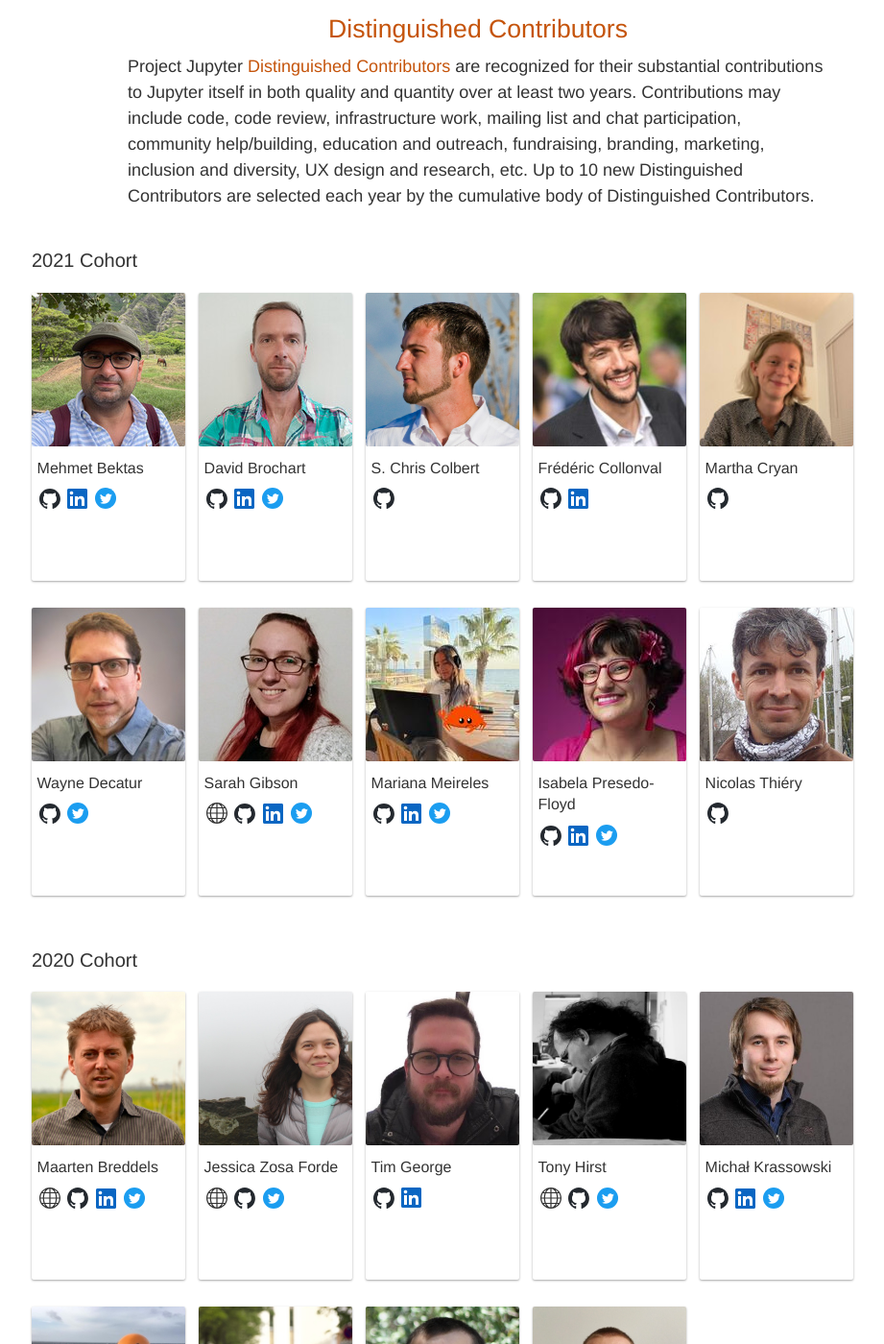
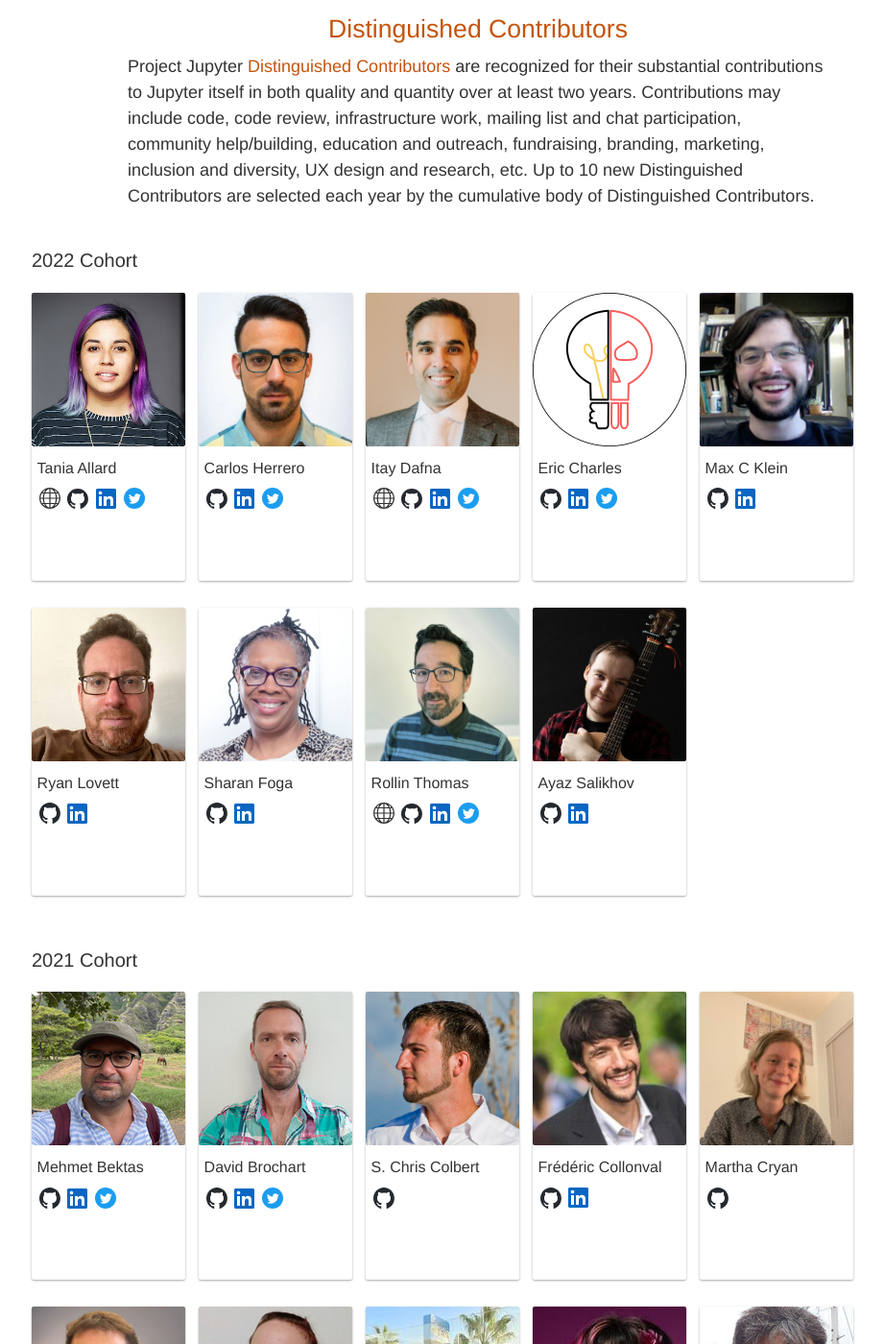
Before and after one commit to jupyter/jupyter.github.io, a Jekyll site: the page built from about.html, in a window 1280 px wide and 1400 px high, scrolled down 2983 px. Shown: the whole window at 96% size, without its empty margins (142-1063 px from the left). Built offline with Jekyll 4.4.1, drawn with Linux system fonts in a browser that asks for light colours; comment, search, counter and statistics services are not loaded.

Commit message:
Add 2022 distinguished contributors

```diff
--- a/about.html
+++ b/about.html
@@ -18,6 +18,60 @@
 contributors_copy: |
   Project Jupyter <a href="https://jupyter.org/governance/distinguished_contributors.html">Distinguished Contributors</a> are recognized for their substantial contributions to Jupyter itself in both quality and quantity over at least two years. Contributions may include code, code review, infrastructure work, mailing list and chat participation, community help/building, education and outreach, fundraising, branding, marketing, inclusion and diversity, UX design and research, etc. Up to 10 new Distinguished Contributors are selected each year by the cumulative body of Distinguished Contributors.
 
+
+distinguished_2022:
+- name: Tania Allard
+  photo: Tania_Allard.jpg
+  twitter_handle: ixek
+  gh_handle: trallard
+  linkedin: https://www.linkedin.com/in/taniaallard/
+  personal: http://trallard.dev/
+
+- name: Carlos Herrero
+  photo: Carlos_Herrero.jpg
+  twitter_handle: hbcarlos_
+  gh_handle: hbcarlos
+  linkedin: https://www.linkedin.com/in/hbcarlos
+
+- name: Itay Dafna
+  photo: ItayDafna.jpg
+  twitter_handle: Itayd
+  gh_handle: ibdafna
+  linkedin: https://www.linkedin.com/in/itaydafna/
+  personal: https://polyglot.codes/
+
+- name: Eric Charles
+  photo: EricCharles.png
+  twitter_handle: echarles
+  gh_handle: echarles
+  linkedin: https://www.linkedin.com/in/ericcharles1/
+
+- name: Max C Klein
+  photo: Max_Klein.jpg
+  linkedin: https://www.linkedin.com/in/max-klein-b514419/
+  gh_handle: telamonian
+
+- name: Ryan Lovett
+  photo: Ryan_Lovett.jpg
+  linkedin: https://www.linkedin.com/in/ryan-lovett-06b15010/
+  gh_handle: ryanlovett
+
+- name: Sharan Foga
+  photo: Sharan_Foga.jpg
+  linkedin: https://www.linkedin.com/in/sfoga/
+  gh_handle: sharanf
+
+- name: Rollin Thomas
+  photo: Rollin_Thomas.jpg
+  linkedin: https://www.linkedin.com/in/rollin-thomas-507185b5/
+  personal: https://www.nersc.gov/about/nersc-staff/programming-environments-and-models/rollin-thomas/
+  gh_handle: rcthomas
+  twitter_handle: r_c_thomas
+
+- name: Ayaz Salikhov
+  photo: Ayaz_Salikhov.jpg
+  linkedin: https://www.linkedin.com/in/mathbunnyru/
+  gh_handle: mathbunnyru
 
 # All bio photos should go in assets/bios cut at 160x160px
 distinguished_2021:
@@ -563,6 +617,24 @@
     </div>
 
     <div class="content content--wide">
+      <h3>2022 Cohort</h3>
+      <div class="biocard-wrapper">
+      {% for bio in page.distinguished_2022 %}
+        {% include biocard.html
+            name=bio.name
+            photo=bio.photo
+            loading='eager'
+            personal=bio.personal
+            gh_handle=bio.gh_handle
+            linkedin=bio.linkedin
+            twitter_handle=bio.twitter_handle
+            mastodon=bio.mastodon
+        %}
+      {% endfor %}
+      </div>
+    </div>
+
+    <div class="content content--wide">
       <h3>2021 Cohort</h3>
       <div class="biocard-wrapper">
       {% for bio in page.distinguished_2021 %}
```
Also changed, not shown: assets/bios/Ayaz_Salikhov.jpg (added), assets/bios/Carlos_Herrero.jpg (added), assets/bios/ItayDafna.jpg, assets/bios/Max_Klein.jpg (added), assets/bios/Rollin_Thomas.jpg (added), assets/bios/Ryan_Lovett.jpg (added), assets/bios/Sharan_Foga.jpg (added).
